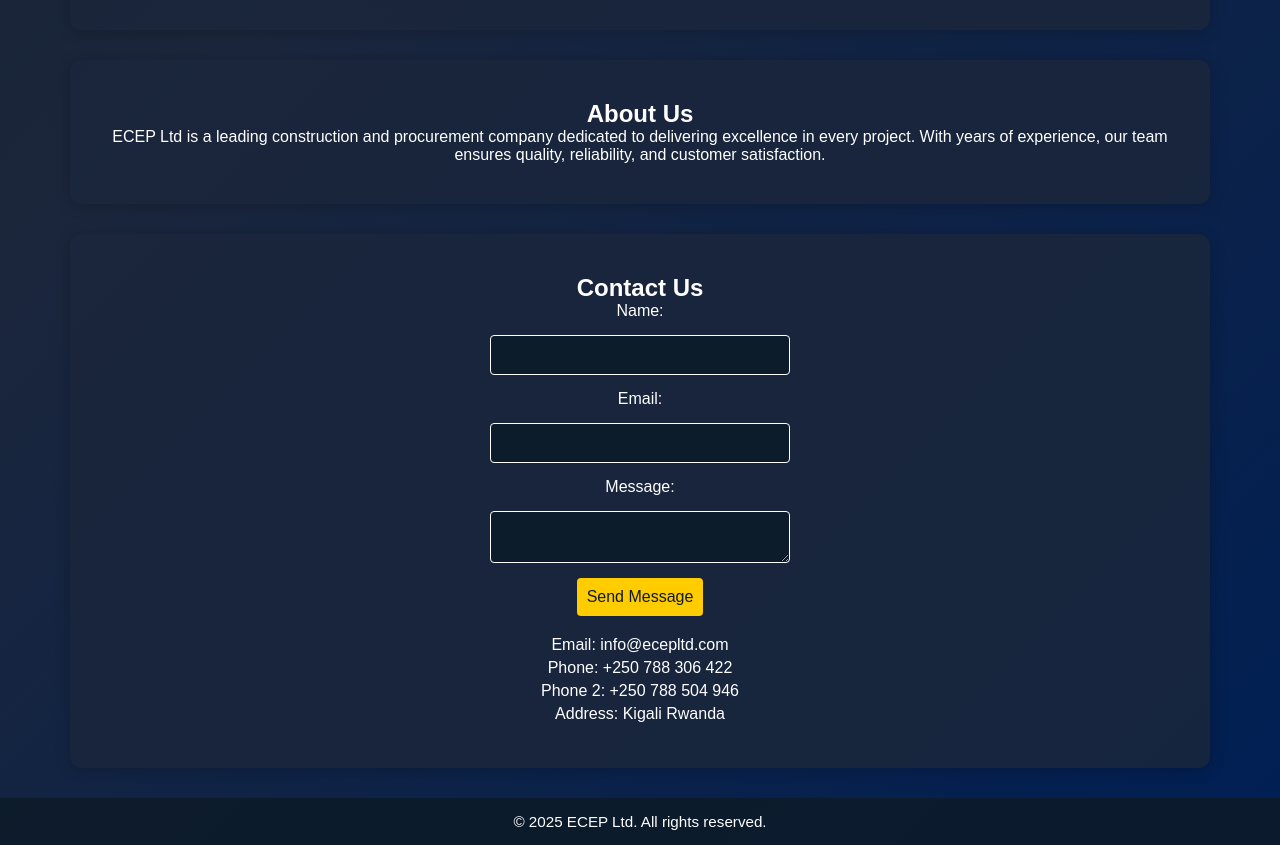
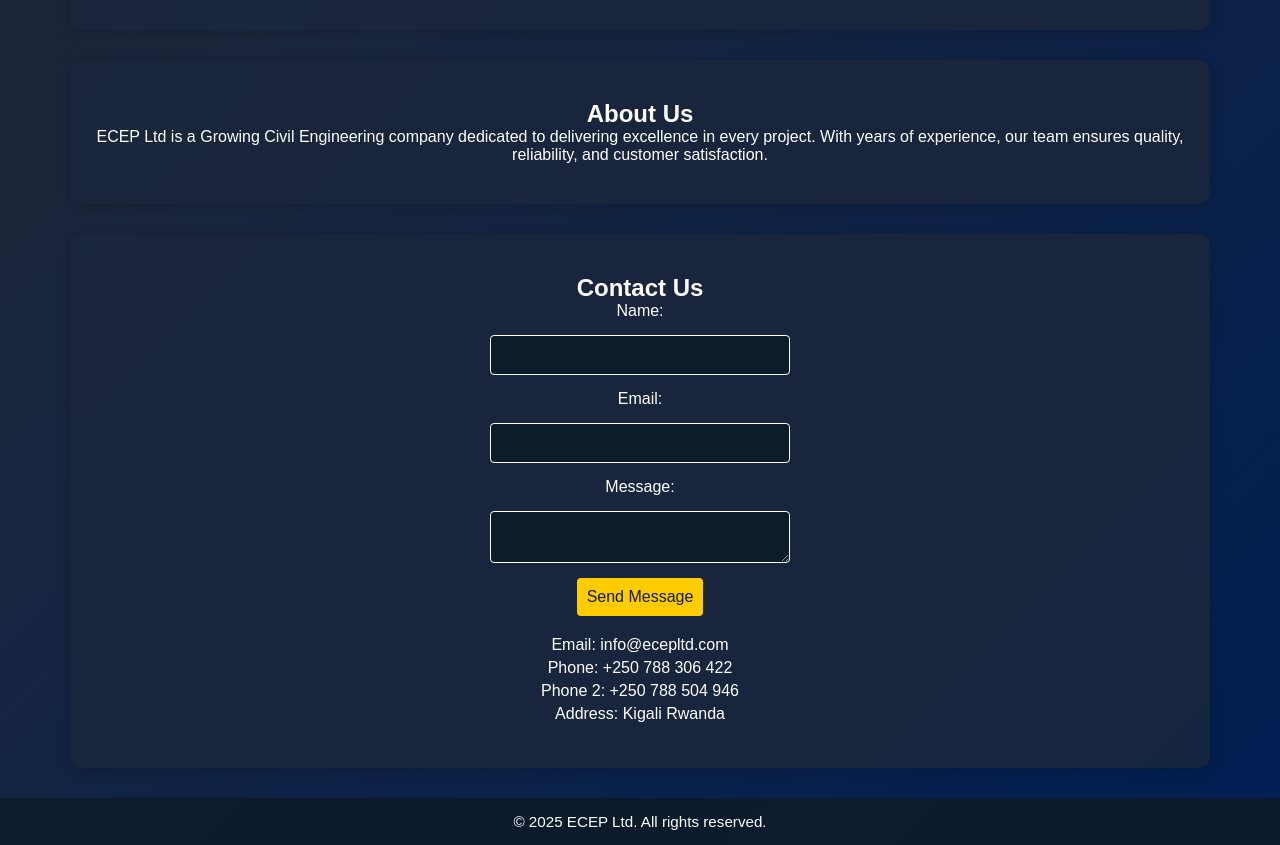
Before and after one commit to 00-zerodai/ECEP-Ltd-website, a plain HTML site: page index.html in a window 1280 px wide. Shown: the part 1620-2465 px from the top of the page. Drawn offline with Linux system fonts and the light colour scheme.

Commit message:
Tweaking again

```diff
--- a/index.html
+++ b/index.html
@@ -79,7 +79,7 @@
     <section id="about">
         <h2>About Us</h2>
         <p>
-            ECEP Ltd is a leading construction and procurement company dedicated to delivering excellence in every project. With years of experience, our team ensures quality, reliability, and customer satisfaction.
+            ECEP Ltd is a Growing  Civil Engineering company dedicated to delivering excellence in every project. With years of experience, our team ensures quality, reliability, and customer satisfaction.
         </p>
     </section>
 
```
